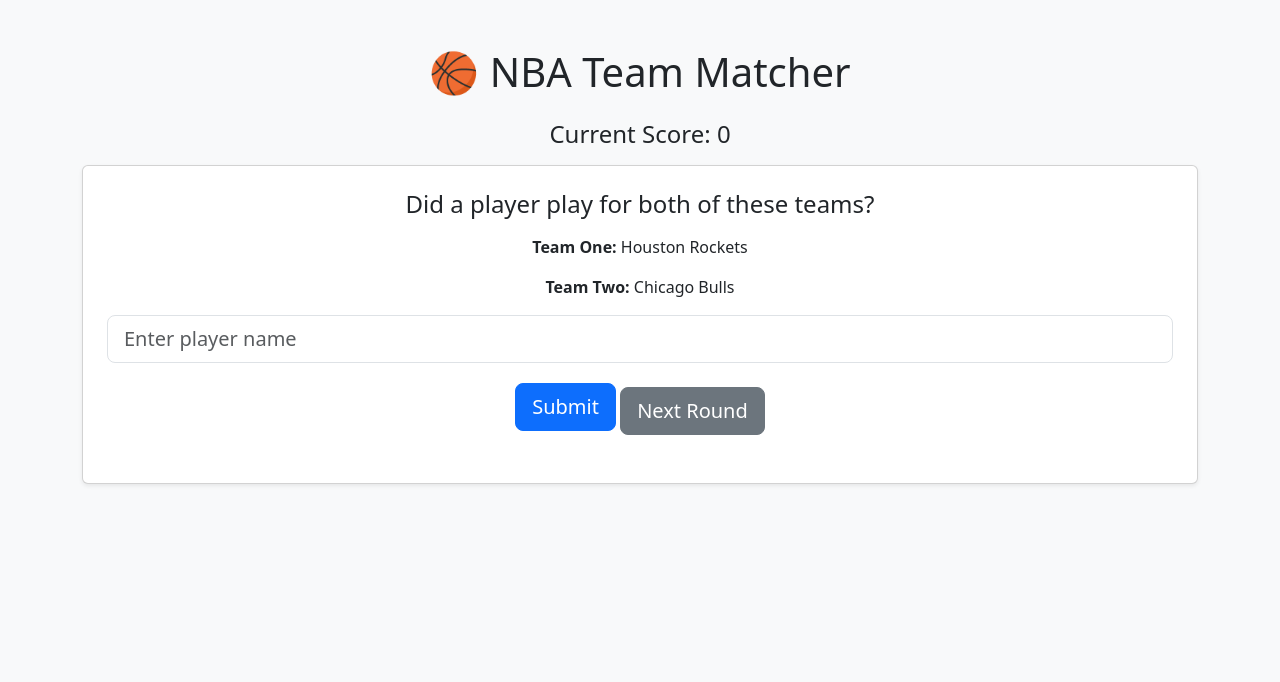
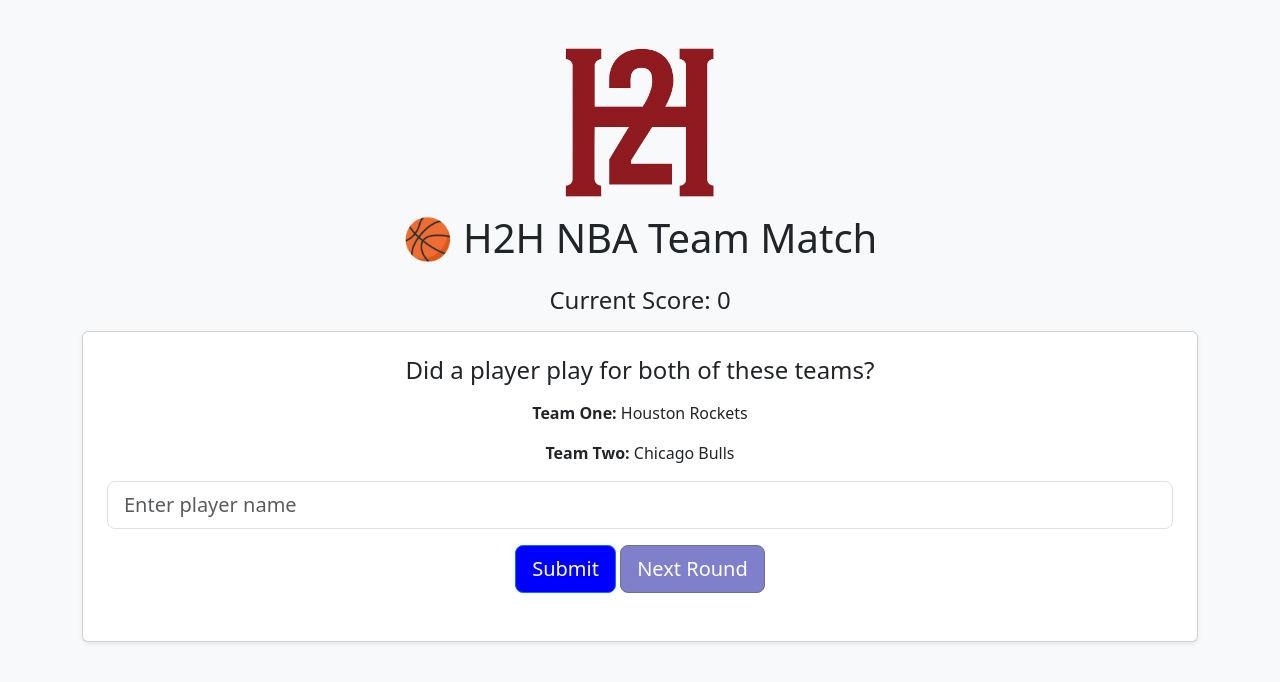
Before and after one commit to bwSimpkins/NBAComparison, a Flask app: page / in a window 1280 px wide. Shown: the top 682 px of the page. Run offline with Flask 3, Linux system fonts and the light colour scheme.

Commit message:
got basics down.

```diff
--- a/app.py
+++ b/app.py
@@ -55,7 +55,6 @@
 
     team_one_abv = get_team_abbreviation(team_one)
     team_two_abv = get_team_abbreviation(team_two)
-    print(team_one_abv, team_two_abv)
 
     player_id = get_player_id(player_name)
     if not player_id:
--- a/templates/index.html
+++ b/templates/index.html
@@ -2,14 +2,18 @@
 <html lang="en">
 <head>
   <meta charset="UTF-8">
-  <title>NBA Player Team Match</title>
+  <title>H2H NBA Team Match</title>
   <link href="https://cdn.jsdelivr.net/npm/bootstrap@5.3.0/dist/css/bootstrap.min.css" rel="stylesheet">
   <link rel="stylesheet" href="https://code.jquery.com/ui/1.13.2/themes/base/jquery-ui.css">
 </head>
 <body class="bg-light py-5">
 
   <div class="container text-center">
-    <h1 class="mb-4">🏀 NBA Team Matcher</h1>
+    <!-- Logo Centered at the Top -->
+    <div class="text-center mb-3">
+        <img src="{{ url_for('static', filename='logo1.png')}}" width="150" height="150">
+    </div>
+    <h1 class="mb-4">🏀 H2H NBA Team Match</h1>
     <h4>Current Score: <span id="score">{{ score }}</span></h4>
 
     <div class="card p-4 shadow-sm mt-3">
@@ -23,8 +27,8 @@
         </div>
         <input type="hidden" name="teamOne" value="{{ team_one }}">
         <input type="hidden" name="teamTwo" value="{{ team_two }}">
-        <button type="submit" class="btn btn-primary btn-lg">Submit</button>
-        <button type="button" class="btn btn-secondary btn-lg mt-2" id="nextRoundBtn">Next Round</button>
+        <button type="submit" style="background-color: blue;" class="btn btn-primary btn-lg">Submit</button>
+        <button type="button" style="background-color: rgb(127, 127, 204);" class="btn btn-secondary btn-lg" id="nextRoundBtn">Next Round</button>
       </form>
 
       <div id="result" class="mt-4"></div>
```
